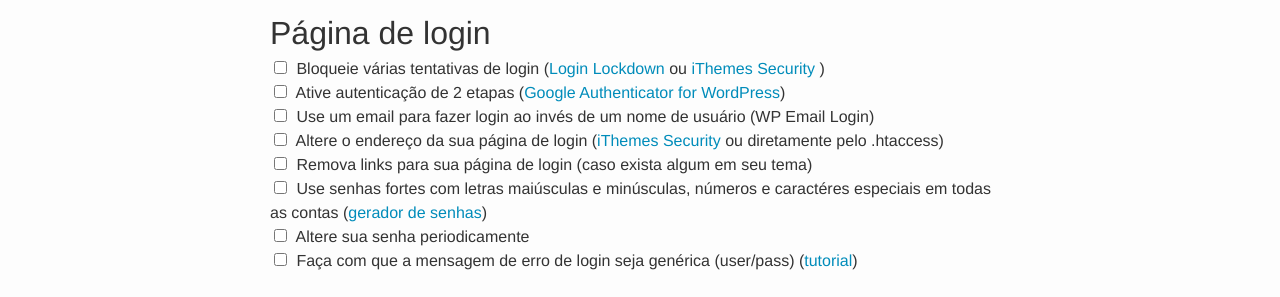
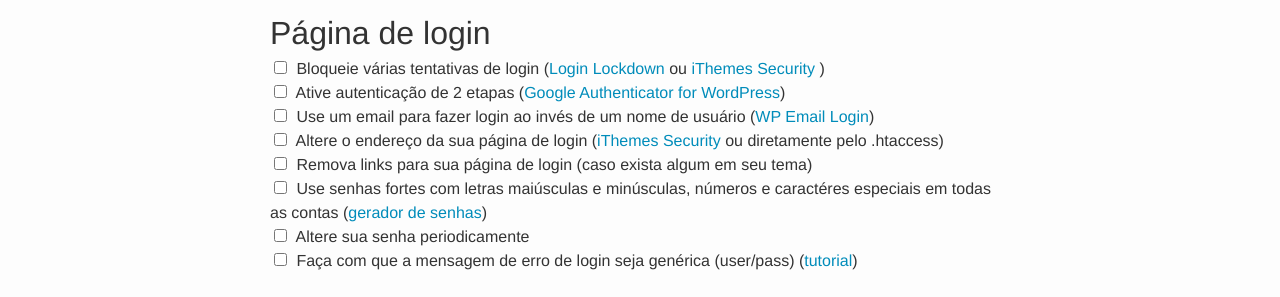
Before and after one commit to RafaelFunchal/wordpress-security-checklist, a Jekyll site: the page built from jekyll/pt-BR.md, in a window 1280 px wide. Shown: the part 329-626 px from the top of the page. Built offline with Jekyll 4.4.1, drawn with Linux system fonts in a browser that asks for light colours; nearby versions of some CDN libraries; some of the changed lines change nothing that is shown.

Commit message:
Inserting link to an item

```diff
--- a/jekyll/pt-BR.md
+++ b/jekyll/pt-BR.md
@@ -11,7 +11,7 @@
 
 * <label><input type="checkbox" /> Bloqueie várias tentativas de login ([Login Lockdown](https://wordpress.org/plugins/login-lockdown/) ou [iThemes Security](https://wordpress.org/plugins/better-wp-security/) )</label>
 * <label><input type="checkbox" /> Ative autenticação de 2 etapas ([Google Authenticator for WordPress](https://wordpress.org/plugins/wp-google-authenticator/))</label>
-* <label><input type="checkbox" /> Use um email para fazer login ao invés de um nome de usuário (WP Email Login)</label>
+* <label><input type="checkbox" /> Use um email para fazer login ao invés de um nome de usuário ([WP Email Login](http://wordpress.org/extend/plugins/wp-email-login/))</label>
 * <label><input type="checkbox" /> Altere o endereço da sua página de login ([iThemes Security](https://wordpress.org/plugins/better-wp-security/) ou diretamente pelo .htaccess)</label>
 * <label><input type="checkbox" /> Remova links para sua página de login (caso exista algum em seu tema)</label>
 * <label><input type="checkbox" /> Use senhas fortes com letras maiúsculas e minúsculas, números e caractéres especiais em todas as contas ([gerador de senhas](http://passwordsgenerator.net/))</label>
```
